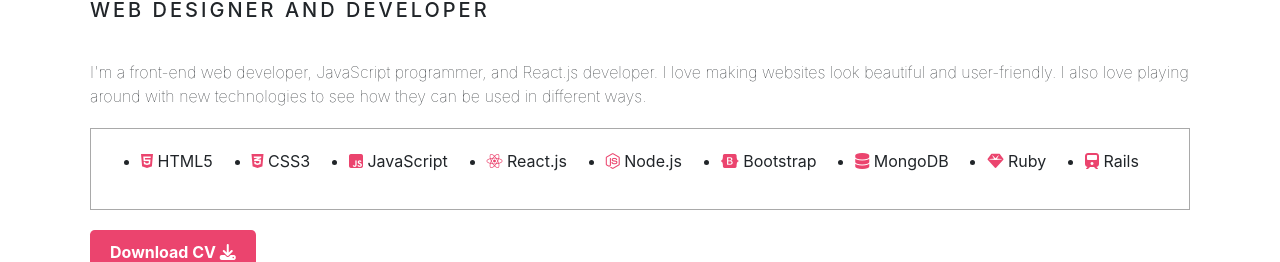
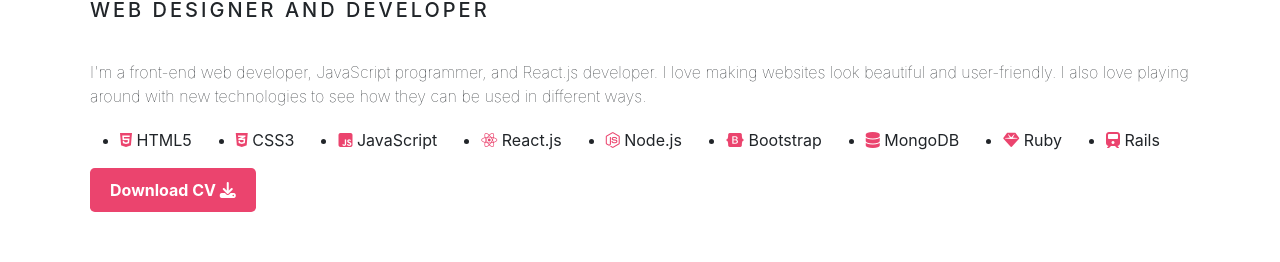
Before and after one commit to tonyoseko99/my-portfollio, a React (Create React App) app: page / in a window 1280 px wide. Shown: the part 1000-1262 px from the top of the page. Built offline with nearby package versions, Linux system fonts and the light colour scheme; some icons are missing.

Commit message:
add skills

```diff
--- a/src/App.css
+++ b/src/App.css
@@ -169,17 +169,6 @@ html {
   background-color: #fff;
   color: #eb446e;
   border: 2px solid #eb446e;
-}
-
-.about__skillset{
-  border: 1px solid darkgray;
-  display: flex;
-  flex-direction: column;
-  justify-content: center;
-  align-items: left;
-  padding: 20px;
-  margin: 20px 0;
-  width: 100%;
 }
 
 .about__skillset--item{
```
